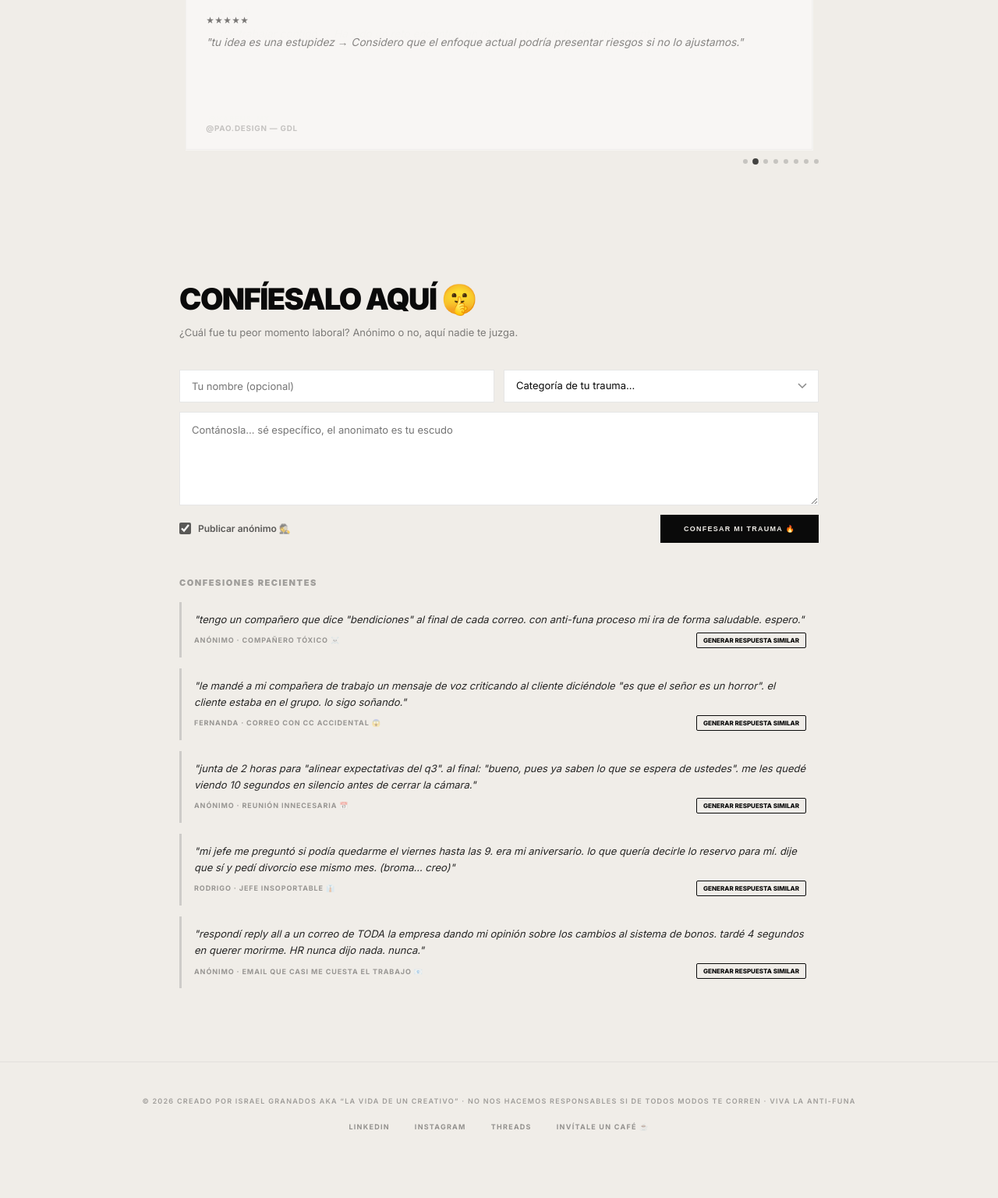
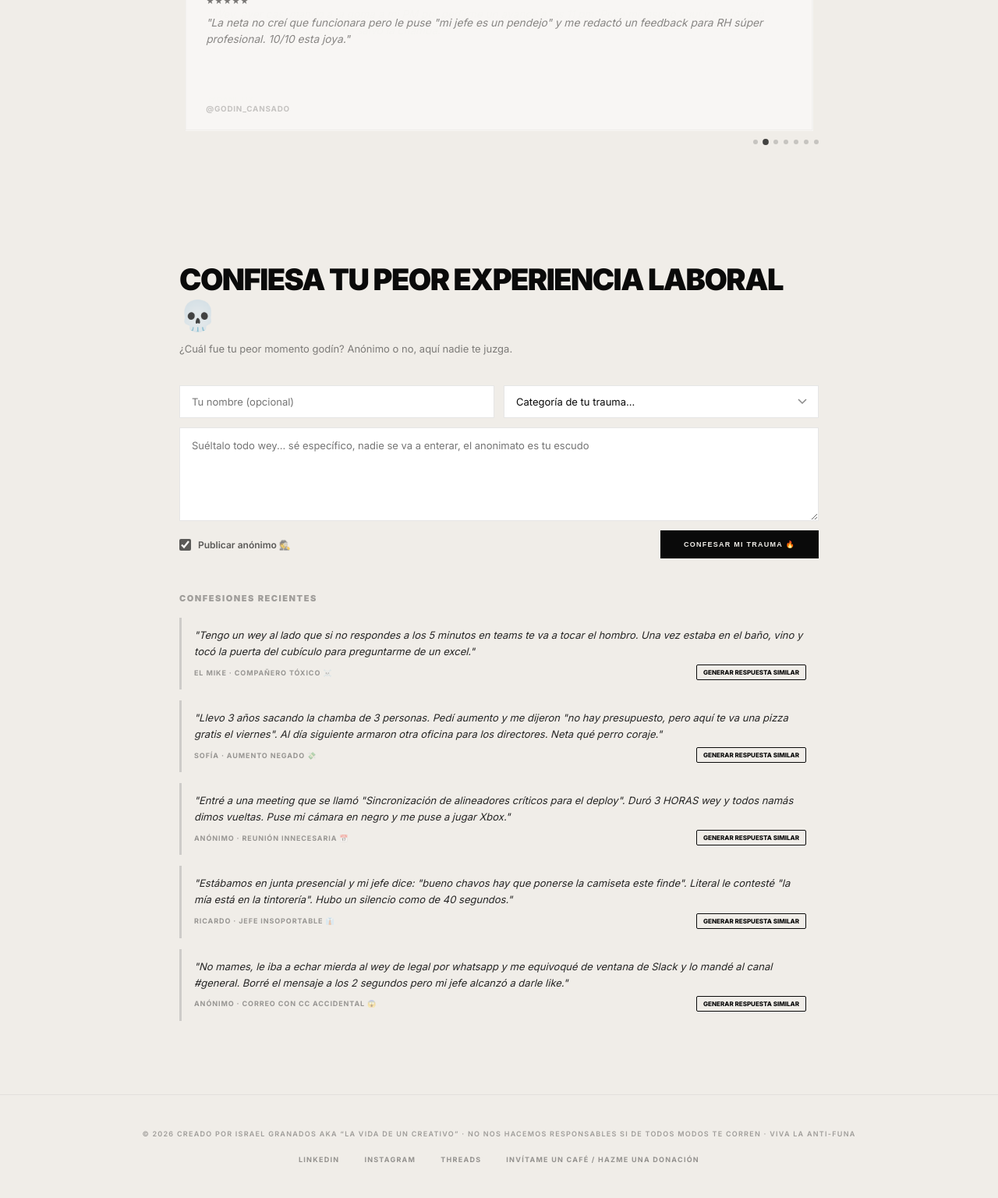
Before and after one commit to lavidadeuncreativo/antifuna, a website: page index.html in a window 1280 px wide. Shown: the part 1225-2761 px from the top of the page at 78% size. Before the commit the page ends 2719 px from the top, so only its background shows below. Drawn offline with Linux system fonts and the light colour scheme.

Commit message:
chore: Update hero copy, stickies, reviews, and nav links based on feedback

```diff
--- a/index.html
+++ b/index.html
@@ -1162,7 +1162,7 @@
   <!-- Mobile menu overlay -->
   <div class="mobile-menu" id="mobileMenu">
     <button class="mobile-menu-close" id="menuClose" aria-label="Cerrar">&#x2715;</button>
-    <a href="#editor" onclick="closeMobileMenu()">Editor</a>
+    <a href="#editor" onclick="closeMobileMenu()">Usar la herramienta</a>
     <a href="#resenas" onclick="closeMobileMenu()">Rese&#xF1;as</a>
     <a href="#anecdotas" onclick="closeMobileMenu()">An&#xE9;cdotas</a>
   </div>
@@ -1170,7 +1170,7 @@
   <nav>
     <div class="logo">ANTI-FUNA<span>La vida de un creativo</span></div>
     <div class="nav-links">
-      <a href="#editor">Editor</a>
+      <a href="#editor">Usar la herramienta</a>
       <a href="#resenas">Rese&#xF1;as</a>
       <a href="#anecdotas">An&#xE9;cdotas</a>
     </div>
@@ -1207,9 +1207,11 @@
   <section class="hero" id="editor">
     <div class="sticky-field" id="sField"></div>
     <div class="hero-text">
-      <span class="kicker">Porque a veces necesitamos pensarlo dos veces antes de enviar ese mensaje.</span>
+      <p class="hero-sub" style="margin-bottom: 22px;">Escribe lo que de verdad piensas. Copia y manda sin sonar
+        grosero.</p>
       <h1>Di lo que piensas,<br><em>evita que te despidan.</em></h1>
-      <p class="hero-sub">Escribe lo que de verdad piensas.<br>Copia y manda sin sonar grosero.</p>
+      <span class="kicker" style="margin-bottom: 0; margin-top: 26px;">Porque a veces necesitamos pensarlo dos veces
+        antes de enviar ese mensaje.</span>
     </div>
 
     <div class="editor-wrap">
@@ -1282,8 +1284,9 @@
   <!-- ANECDOTAS -->
   <section id="anecdotas">
     <div class="anec-section">
-      <h2 class="anec-title">Conf&#xED;esalo aqu&#xED; &#x1F92B;</h2>
-      <p class="anec-sub">&#xBF;Cu&#xE1;l fue tu peor momento laboral? An&#xF3;nimo o no, aqu&#xED; nadie te juzga.</p>
+      <h2 class="anec-title">Confiesa tu peor experiencia laboral &#x1F480;</h2>
+      <p class="anec-sub">&#xBF;Cu&#xE1;l fue tu peor momento god&#xED;n? An&#xF3;nimo o no, aqu&#xED; nadie te juzga.
+      </p>
       <form class="anec-form" id="anecForm" novalidate>
         <div class="anec-row">
           <input class="anec-input" id="anecName" type="text" placeholder="Tu nombre (opcional)" />
@@ -1299,7 +1302,7 @@
           </select>
         </div>
         <textarea class="anec-ta" id="anecText"
-          placeholder="Cont&#xE1;nosla&#x2026; sé específico, el anonimato es tu escudo"></textarea>
+          placeholder="Su&#xE9;ltalo todo wey... s&#xE9; espec&#xED;fico, nadie se va a enterar, el anonimato es tu escudo"></textarea>
         <div style="display:flex;align-items:center;justify-content:space-between;flex-wrap:wrap;gap:12px">
           <label class="anec-check"><input type="checkbox" id="anecAnon" checked /> Publicar an&#xF3;nimo
             &#x1F575;&#xFE0F;</label>
@@ -1320,8 +1323,8 @@
       <a href="https://www.linkedin.com/in/lavidadeuncreativo/" target="_blank">LinkedIn</a>
       <a href="https://www.instagram.com/lavidadeuncreativo/" target="_blank">Instagram</a>
       <a href="https://www.threads.net/@lavidadeuncreativo" target="_blank">Threads</a>
-      <a href="https://link.mercadopago.com.mx/lavidadeuncreativo" target="_blank">Inv&#xED;tale un caf&#xE9;
-        &#x2615;</a>
+      <a href="https://link.mercadopago.com.mx/lavidadeuncreativo" target="_blank">Inv&#xED;tame un caf&#xE9; / Hazme
+        una donaci&#xF3;n</a>
     </div>
   </footer>
 
@@ -1375,12 +1378,12 @@
 
     // STICKIES
     const stickyData = [
-      { bg: '#9B59B6', tc: '#fff', rot: -6, pos: { left: '0', top: '0' }, b: 'Tu idea es una basura, la neta.', a: 'Consideramos que hay oportunidades de mejora significativas en esta propuesta.' },
-      { bg: '#E67E22', tc: '#fff', rot: 5, pos: { right: '8px', top: '8px' }, b: '"NO MAMES, PÁGAME."', a: '"Quedo atento al comprobante para conciliación contable."' },
-      { bg: '#E74C3C', tc: '#fff', rot: -4, pos: { left: '0', top: '48%' }, b: 'No me interesa tu teambuilding de mierda.', a: 'Priorizaré mis compromisos actuales en esa fecha.' },
-      { bg: '#3498DB', tc: '#fff', rot: 4, pos: { right: '8px', top: '48%' }, b: '"Oye ya quedó?? Me urge cabrón."', a: '"Quedo a la espera de tu amable confirmación."' },
-      { bg: '#F1C40F', tc: '#0A0A0A', rot: -5, pos: { left: '20px', bottom: '20px' }, b: 'Me caes bien mal, pícate la cola.', a: 'Encuentro nuestra interacción particularmente desafiante en este momento.' },
-      { bg: '#2ECC71', tc: '#0A0A0A', rot: 6, pos: { right: '20px', bottom: '20px' }, b: 'Si usas "bendiciones" mereces que te corran.', a: 'Un cordial saludo. Quedo a sus órdenes.' },
+      { bg: '#9B59B6', tc: '#fff', rot: -6, pos: { left: '0', top: '0' }, b: 'odio trabajar contigo', a: 'Ha sido un reto encontrar un ritmo de trabajo fluido últimamente.' },
+      { bg: '#E67E22', tc: '#fff', rot: 5, pos: { right: '8px', top: '8px' }, b: 'ya te mandé esto 3 veces lee maldita sea', a: 'Como mencioné en correos anteriores, adjunto la información solicitada.' },
+      { bg: '#E74C3C', tc: '#fff', rot: -4, pos: { left: '0', top: '48%' }, b: 'no me pagan lo suficiente para hacer esto', a: 'Revisé mis responsabilidades actuales y esto queda fuera del alcance inicial.' },
+      { bg: '#3498DB', tc: '#fff', rot: 4, pos: { right: '8px', top: '48%' }, b: 'neta pareces nuevo haciendo esto', a: 'Podríamos agendar una sesión breve para asegurar que dominas el proceso.' },
+      { bg: '#F1C40F', tc: '#0A0A0A', rot: -5, pos: { left: '20px', bottom: '20px' }, b: 'ya págame lo que me debes', a: 'Escribo para darle seguimiento al pago pendiente agendado para esta semana.' },
+      { bg: '#2ECC71', tc: '#0A0A0A', rot: 6, pos: { right: '20px', bottom: '20px' }, b: 'tu diseño está horrible la verdad', a: 'Siento que el diseño actual se aleja de la visión y objetivos planteados.' },
     ];
     const sField = document.getElementById('sField');
     const sEls = stickyData.map(d => {
@@ -1441,8 +1444,8 @@
     // GLOBAL COUNTER
     let tCount = parseInt(localStorage.getItem('af-tcount') || '14231', 10);
     const gCounter = document.getElementById('globalCounterVal');
-    if(gCounter) gCounter.textContent = tCount.toLocaleString('en-US');
-    function incCounter() { tCount += Math.floor(Math.random() * 3) + 1; localStorage.setItem('af-tcount', tCount.toString()); if(gCounter) gCounter.textContent = tCount.toLocaleString('en-US'); }
+    if (gCounter) gCounter.textContent = tCount.toLocaleString('en-US');
+    function incCounter() { tCount += Math.floor(Math.random() * 3) + 1; localStorage.setItem('af-tcount', tCount.toString()); if (gCounter) gCounter.textContent = tCount.toLocaleString('en-US'); }
 
     // TRANSFORM ENGINE V5 — Serverless API proxy (key protected on server)
     let typTimer = null;
@@ -1506,14 +1509,13 @@
 
     // REVIEWS STACK
     const reviews = [
-      { stars: 5, text: 'odio trabajar contigo → Ha sido un reto encontrar un ritmo de trabajo fluido últimamente.', author: '@karens_mx' },
-      { stars: 5, text: 'tu idea es una estupidez → Considero que el enfoque actual podría presentar riesgos si no lo ajustamos.', author: '@pao.design — GDL' },
-      { stars: 4, text: 'ya te mandé esto 3 veces lee maldita sea → Como mencioné en correos anteriores, adjunto la información solicitada.', author: '@rodrigo.c — Director' },
-      { stars: 5, text: 'no me pagan lo suficiente para hacer esto → Revisé mis responsabilidades actuales y esto queda fuera del alcance inicial.', author: '@anon — Supply Chain' },
-      { stars: 5, text: 'neta pareces nuevo haciendo esto → Podríamos agendar una sesión breve para asegurar que dominas el proceso sin problemas.', author: '@luisaf — PM, CDMX' },
-      { stars: 4, text: 'ya págame lo que me debes → Escribo para darle seguimiento al pago pendiente agendado para esta semana.', author: '@anon — Freelancer' },
-      { stars: 5, text: 'tu diseño está horrible la verdad → Siento que el diseño actual se aleja de la visión y los objetivos que habíamos planteado.', author: '@mi.chamba — Consultora' },
-      { stars: 5, text: 'me caes tan mal que quiero renunciar → Prefiero mantener nuestras interacciones limitadas a los temas críticos del proyecto.', author: '@danielamm — UX' },
+      { stars: 5, text: 'Wey, ayer casi mando a la goma a mi PM por pedirme un avance a las 11 pm. Puse mi insulto aquí y me lo dejó súper diplomático. Literal me salvó la chamba.', author: '@dani_ux' },
+      { stars: 5, text: 'La neta no creí que funcionara pero le puse "mi jefe es un pendejo" y me redactó un feedback para RH súper profesional. 10/10 esta joya.', author: '@godin_cansado' },
+      { stars: 4, text: 'Me urgía cobrar una factura de hace 3 meses y ya estaba bien ardido. Usé Anti-funa, mandé el correo y me depositaron en friega. De locos.', author: '@freelance_mx' },
+      { stars: 5, text: 'No manchen, mi compa de contaduría siempre contesta súper pasivo agresivo. Ayer le mandé esto y hoy su correo hasta me deseó buen fin de semana. Milagro.', author: '@pao.design_99' },
+      { stars: 5, text: 'Estaba a nada de pelearme con el cliente por 5ta ronda de cambios. Respiré, lo pasé por esta madre y soné tan fresa y amable que me pidió perdón.', author: '@arturo.crea' },
+      { stars: 4, text: 'Al chile está chido, te quita lo barrio para mandar correos cuando andas estresado jajaja me la curo leyendo lo que me escupe.', author: '@el.yisus' },
+      { stars: 5, text: 'Recomiendo 100%. Me ayuda a mantener la cordura y el salario seguro en esta empresa tóxica.', author: '@anon_mkt' },
     ];
 
     const revStack = document.getElementById('revStack'), revDots = document.getElementById('revDots');
@@ -1545,11 +1547,11 @@
 
     // ANECDOTES
     const seedPosts = [
-      { name: 'Anónimo', cat: 'Email que casi me cuesta el trabajo 📧', text: 'respondí reply all a un correo de TODA la empresa dando mi opinión sobre los cambios al sistema de bonos. tardé 4 segundos en querer morirme. HR nunca dijo nada. nunca.' },
-      { name: 'Rodrigo', cat: 'Jefe insoportable 👔', text: 'mi jefe me preguntó si podía quedarme el viernes hasta las 9. era mi aniversario. lo que quería decirle lo reservo para mí. dije que sí y pedí divorcio ese mismo mes. (broma... creo)' },
-      { name: 'Anónimo', cat: 'Reunión innecesaria 📅', text: 'junta de 2 horas para "alinear expectativas del q3". al final: "bueno, pues ya saben lo que se espera de ustedes". me les quedé viendo 10 segundos en silencio antes de cerrar la cámara.' },
-      { name: 'Fernanda', cat: 'Correo con CC accidental 😱', text: 'le mandé a mi compañera de trabajo un mensaje de voz criticando al cliente diciéndole "es que el señor es un horror". el cliente estaba en el grupo. lo sigo soñando.' },
-      { name: 'Anónimo', cat: 'Compañero tóxico ☠️', text: 'tengo un compañero que dice "bendiciones" al final de cada correo. con anti-funa proceso mi ira de forma saludable. espero.' },
+      { name: 'Anónimo', cat: 'Correo con CC accidental 😱', text: 'No mames, le iba a echar mierda al wey de legal por whatsapp y me equivoqué de ventana de Slack y lo mandé al canal #general. Borré el mensaje a los 2 segundos pero mi jefe alcanzó a darle like.' },
+      { name: 'Ricardo', cat: 'Jefe insoportable 👔', text: 'Estábamos en junta presencial y mi jefe dice: "bueno chavos hay que ponerse la camiseta este finde". Literal le contesté "la mía está en la tintorería". Hubo un silencio como de 40 segundos.' },
+      { name: 'Anónimo', cat: 'Reunión innecesaria 📅', text: 'Entré a una meeting que se llamó "Sincronización de alineadores críticos para el deploy". Duró 3 HORAS wey y todos namás dimos vueltas. Puse mi cámara en negro y me puse a jugar Xbox.' },
+      { name: 'Sofía', cat: 'Aumento negado 💸', text: 'Llevo 3 años sacando la chamba de 3 personas. Pedí aumento y me dijeron "no hay presupuesto, pero aquí te va una pizza gratis el viernes". Al día siguiente armaron otra oficina para los directores. Neta qué perro coraje.' },
+      { name: 'El Mike', cat: 'Compañero tóxico ☠️', text: 'Tengo un wey al lado que si no respondes a los 5 minutos en teams te va a tocar el hombro. Una vez estaba en el baño, vino y tocó la puerta del cubículo para preguntarme de un excel.' },
     ];
     let posts = JSON.parse(localStorage.getItem('af-posts') || 'null') || [...seedPosts];
     function renderPosts() {
```
